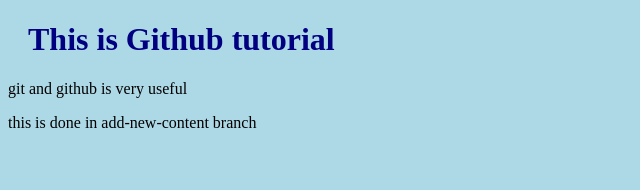
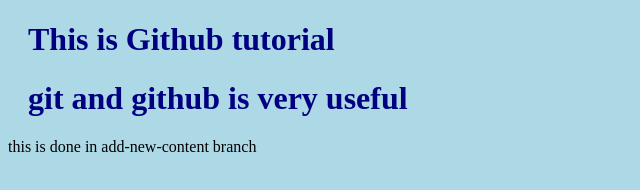
Before and after one commit to manthan-paktolus/git-tut, a plain HTML site: page index.html in a window 1280 px wide. Shown: the whole page, without its empty margins (0-640 px from the left). Drawn offline with Linux system fonts and the light colour scheme.

Commit message:
change using emergency-fix branch

```diff
--- a/index.html
+++ b/index.html
@@ -8,7 +8,7 @@
   </head>
   <body>
     <h1>This is Github tutorial</h1>
-    <p>git and github is very useful</p>
+    <h1>git and github is very useful</h1>
     <p>this is done in add-new-content branch</p>
   </body>
 </html>
```
